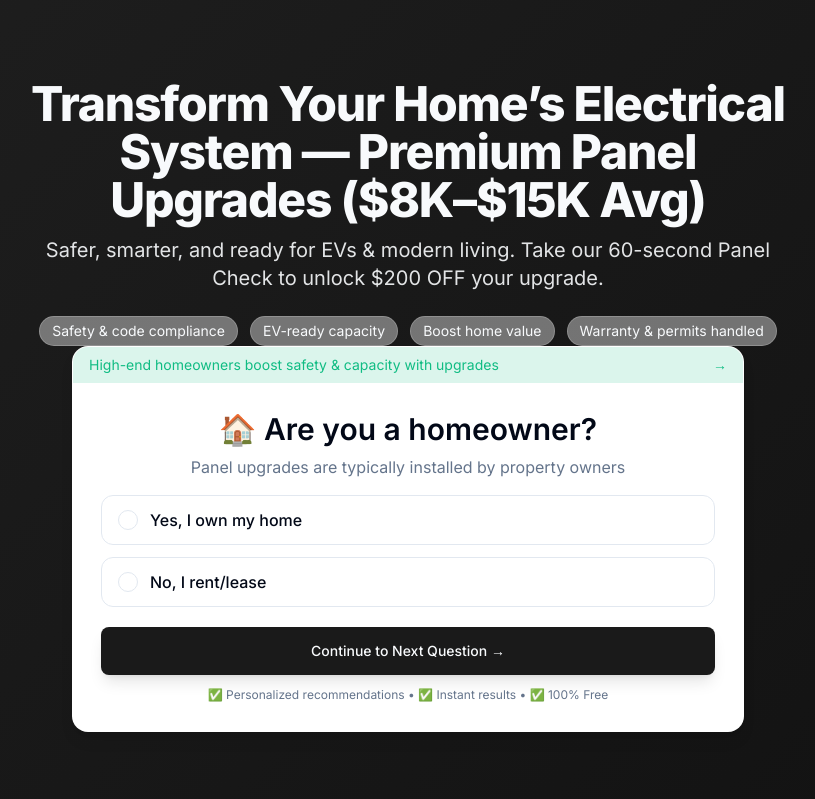
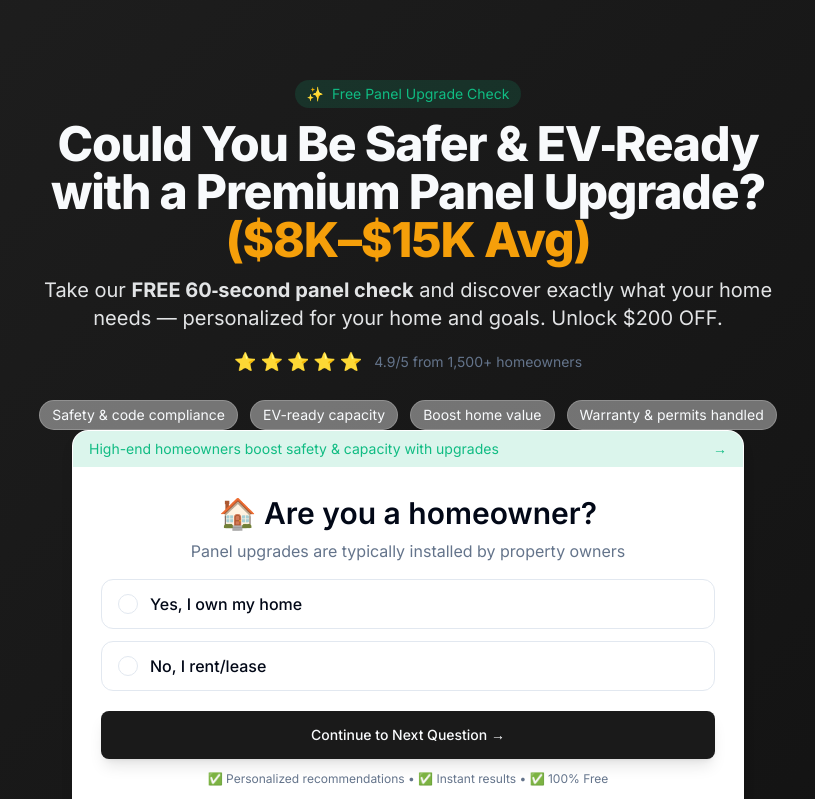
Before and after one commit to afterburnerDS/panel-upgrade-pro, a React (Vite) app: page / in a window 1280 px wide. Shown: the top 799 px of the page, without its empty margins (232-1047 px from the left). Built offline with nearby package versions, Linux system fonts and the light colour scheme.

Commit message:
Replicate hero section
Replicate the hero section from the provided image, including the headline, subheadline, value chips, and the "Free Solar Savings Calculator" badge, above the existing quiz funnel.

```diff
--- a/src/components/Hero.tsx
+++ b/src/components/Hero.tsx
@@ -38,12 +38,23 @@ const Hero = ({ age, setAge, onStartQuiz, onContinue, step, totalSteps }: HeroPr
       <div className="bg-hero-gradient">
         <div className="container px-4 py-12 sm:py-16 md:py-20 text-primary-foreground">
           <div className="max-w-3xl mx-auto">
+            <div className="flex justify-center mb-3">
+              <span className="inline-flex items-center gap-2 rounded-full bg-success/15 text-success px-3 py-1 text-xs sm:text-sm">
+                <span aria-hidden>✨</span> Free Panel Upgrade Check
+              </span>
+            </div>
             <h1 className="text-3xl sm:text-4xl md:text-5xl font-extrabold tracking-tight text-center">
-              Transform Your Home’s Electrical System — Premium Panel Upgrades ($8K–$15K Avg)
+              Could You Be Safer & EV‑Ready with a Premium Panel Upgrade? <span className="text-accent">($8K–$15K Avg)</span>
             </h1>
             <p className="mt-3 text-base sm:text-lg md:text-xl text-center opacity-90">
-              Safer, smarter, and ready for EVs & modern living. Take our 60-second Panel Check to unlock $200 OFF your upgrade.
+              Take our <strong>FREE 60‑second panel check</strong> and discover exactly what your home needs — personalized for your home and goals. Unlock $200 OFF.
             </p>
+            <div className="mt-4 flex items-center justify-center gap-3 text-muted-foreground">
+              <div className="flex gap-1 text-lg" aria-label="4.9 out of 5 stars">
+                <span>⭐️</span><span>⭐️</span><span>⭐️</span><span>⭐️</span><span>⭐️</span>
+              </div>
+              <span className="text-sm">4.9/5 from 1,500+ homeowners</span>
+            </div>
             <ul className="mt-6 flex flex-wrap items-center justify-center gap-2 sm:gap-3">
               {VALUE_CHIPS.map((chip) => (
                 <li
```
